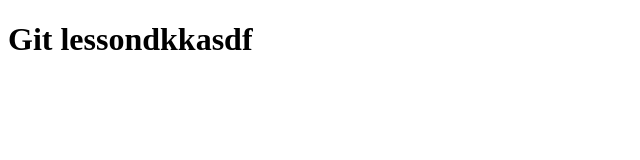
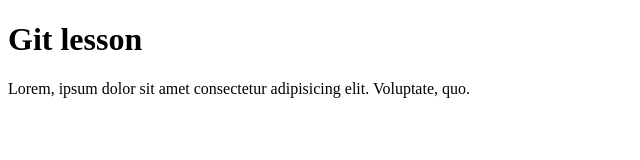
Before and after one commit to sultanbek149/FirstProject, a plain HTML site: page index.html in a window 1280 px wide. Shown: the whole page, without its empty margins (0-640 px from the left). Drawn offline with Linux system fonts and the light colour scheme.

Commit message:
second commit

```diff
--- a/index.html
+++ b/index.html
@@ -6,6 +6,7 @@
    <title>Document</title>
 </head>
 <body>
-   <h1>Git lessondkkasdf</h1>
+   <h1>Git lesson</h1>
+   <p>Lorem, ipsum dolor sit amet consectetur adipisicing elit. Voluptate, quo.</p>
 </body>
 </html>
```
